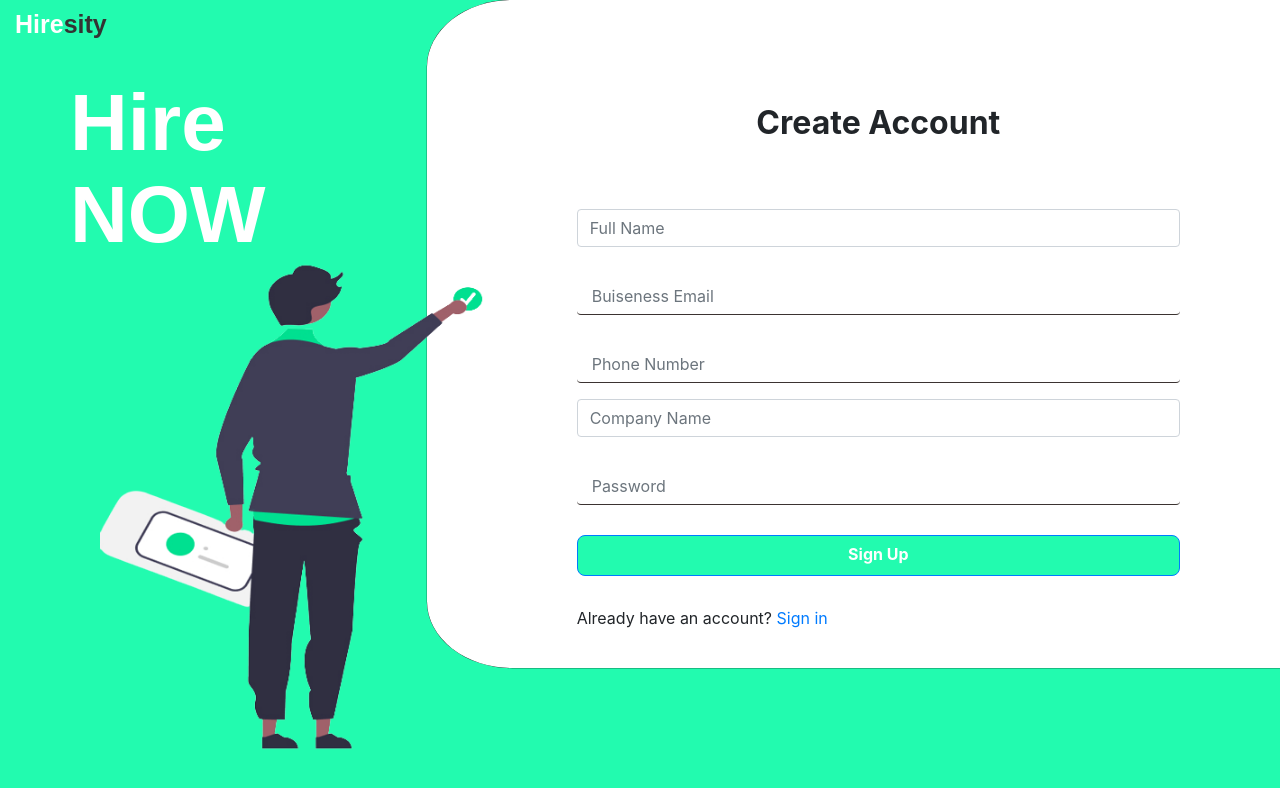
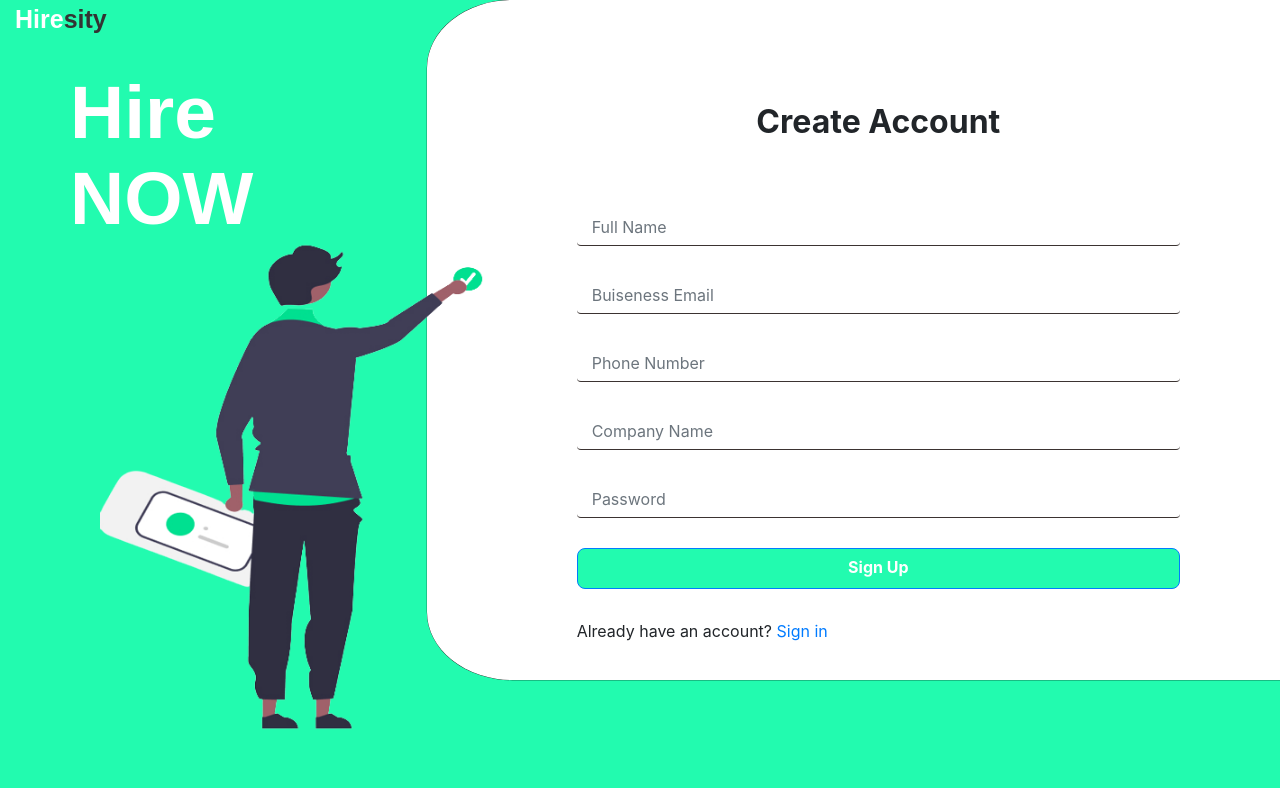
Before and after one commit to AjayEthica/demo, a plain HTML site: page index.html in a window 1280 px wide. Drawn offline with nearby package versions, Linux system fonts and the light colour scheme.

```diff
--- a/css/master.css
+++ b/css/master.css
@@ -1,5 +1,5 @@
  #logox{
-   margin-top:10px;
+   margin-top:5px;
    font: 25px sans-serif;
    color: #333;
 }
@@ -13,7 +13,7 @@ a:hover{
 .form-container{
 	position: relative;
 	background: #FFF;
-	padding: 38px;
+	padding: 37px;
 	padding-left: 150px;
 	padding-right: 100px;
 	border-top-left-radius: 10%;
@@ -36,8 +36,8 @@ h2{
 	margin:11%;
 }
 h1{
-	font: 80px sans-serif;
-	margin: 38px 55px 0;
+	font: 75px sans-serif;
+	margin: 35px 55px 0;
 	color:#FFF;
 }
 #boy-x{
@@ -46,7 +46,7 @@ h1{
 	margin-left:20%;
 	pointer-events: none;
 }
-.form-control input[type=text],input[type=password],input[type=email],input[type=tel]{
+.form-control ,input[type=text],input[type=password],input[type=email],input[type=tel]{
 
   border: 0;
   outline: 0;
```
